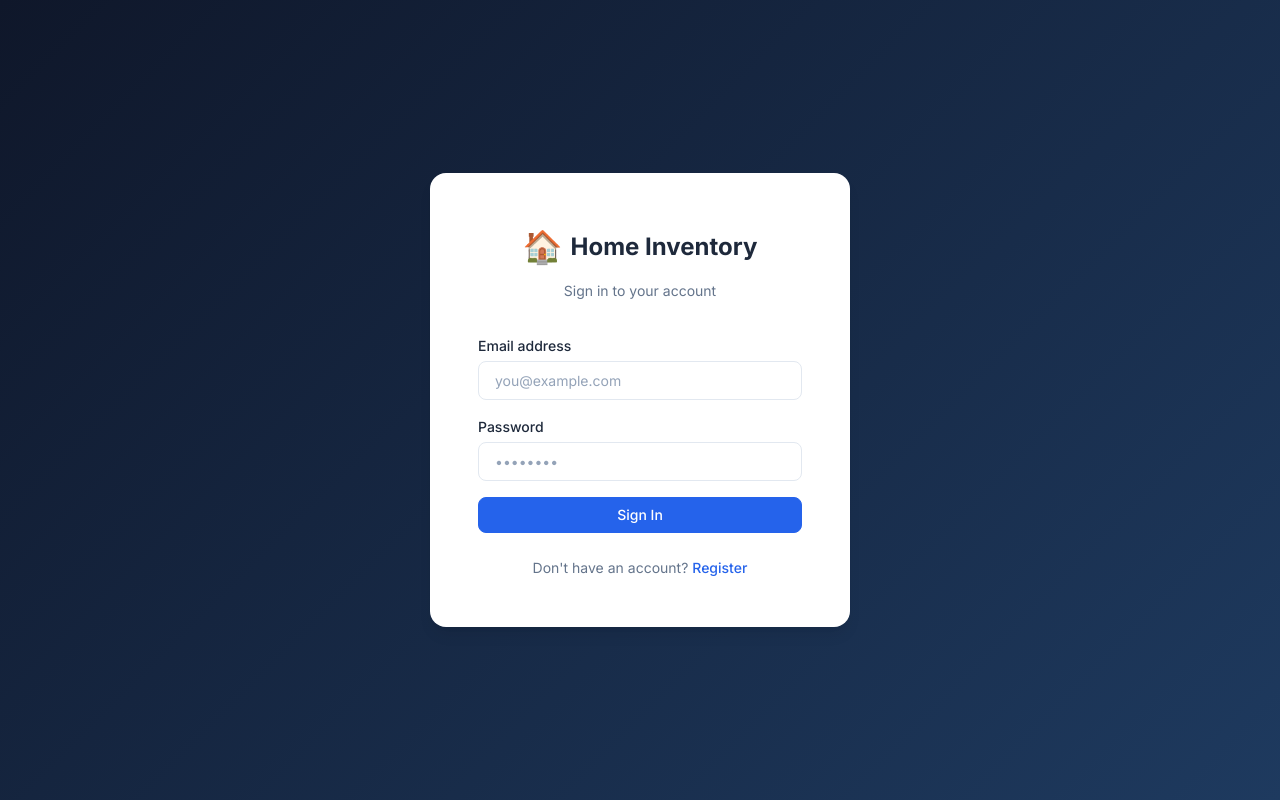
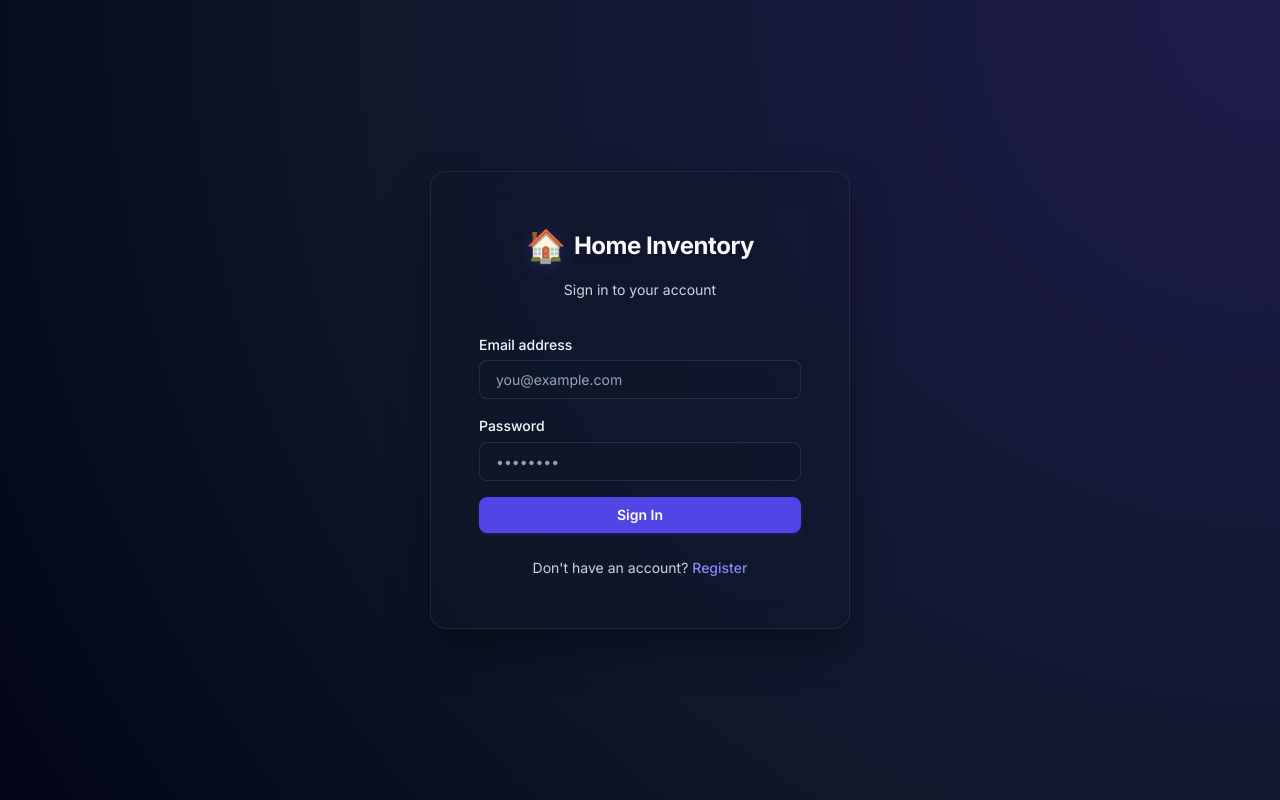
Before and after one commit to SPinnnovation/Inventory-Manager, a React (Vite) app in the folder frontend/: page /login in a window 1280 px wide. Built offline with nearby package versions, Linux system fonts and the light colour scheme; no server answers.

Commit message:
progress - frontend layout, styles and component animations

```diff
--- a/frontend/src/components/common/Button/styles/Button.module.css
+++ b/frontend/src/components/common/Button/styles/Button.module.css
@@ -4,32 +4,43 @@
   justify-content: center;
   gap: var(--space-xs);
   font-family: var(--font-sans);
-  font-weight: 500;
+  font-weight: 600;
   border-radius: var(--radius-md);
   border: 1.5px solid transparent;
   cursor: pointer;
-  transition: background var(--transition-fast), color var(--transition-fast),
-    border-color var(--transition-fast), box-shadow var(--transition-fast);
+  transition: all var(--transition-fast) var(--transition-bounce);
   white-space: nowrap;
   line-height: 1;
 }
-.btn:disabled { opacity: 0.55; cursor: not-allowed; }
+.btn:active:not(:disabled) {
+  transform: scale(0.96);
+}
+.btn:disabled {
+  opacity: 0.55;
+  cursor: not-allowed;
+}
 
 /* Sizes */
-.sm  { padding: 0.4rem 0.875rem; font-size: var(--text-sm); }
-.md  { padding: 0.6rem 1.25rem;  font-size: var(--text-sm); }
-.lg  { padding: 0.75rem 1.5rem;  font-size: var(--text-base); }
+.sm  { padding: 0.45rem 1rem; font-size: var(--text-sm); }
+.md  { padding: 0.65rem 1.35rem;  font-size: var(--text-sm); }
+.lg  { padding: 0.85rem 1.65rem;  font-size: var(--text-base); }
 
 /* Variants */
 .primary {
   background: var(--color-primary);
   color: #ffffff;
   border-color: var(--color-primary);
+  box-shadow: 0 2px 4px rgba(79, 70, 229, 0.2);
 }
 .primary:hover:not(:disabled) {
   background: var(--color-primary-hover);
   border-color: var(--color-primary-hover);
-  box-shadow: 0 0 0 3px var(--color-primary-light);
+  box-shadow: 0 4px 12px rgba(79, 70, 229, 0.35), var(--shadow-glow);
+  transform: translateY(-1px);
+}
+.primary:active:not(:disabled) {
+  transform: translateY(1px) scale(0.97);
+  box-shadow: 0 2px 4px rgba(79, 70, 229, 0.2);
 }
 
 .outline {
@@ -39,6 +50,7 @@
 }
 .outline:hover:not(:disabled) {
   background: var(--color-primary-light);
+  box-shadow: 0 0 0 3px var(--color-primary-light);
 }
 
 .ghost {
@@ -55,8 +67,14 @@
   background: var(--color-error);
   color: #ffffff;
   border-color: var(--color-error);
+  box-shadow: 0 2px 4px rgba(239, 68, 68, 0.2);
 }
-.danger:hover:not(:disabled) { filter: brightness(0.92); }
+.danger:hover:not(:disabled) {
+  background: #e11d48; /* rose-600 */
+  border-color: #e11d48;
+  box-shadow: 0 4px 12px rgba(239, 68, 68, 0.3), 0 0 0 3px rgba(239, 68, 68, 0.15);
+  transform: translateY(-1px);
+}
 
 /* Full width */
 .fullWidth { width: 100%; }
@@ -65,8 +83,8 @@
 .loading { position: relative; }
 .loadingText { opacity: 0.6; }
 .spinner {
-  width: 1em;
-  height: 1em;
+  width: 1.1em;
+  height: 1.1em;
   border: 2px solid currentColor;
   border-top-color: transparent;
   border-radius: 50%;
--- a/frontend/src/components/common/Input/styles/Input.module.css
+++ b/frontend/src/components/common/Input/styles/Input.module.css
@@ -21,7 +21,7 @@
 .input::placeholder { color: var(--color-text-light); }
 .input:focus {
   border-color: var(--color-primary);
-  box-shadow: 0 0 0 3px var(--color-primary-light);
+  box-shadow: var(--shadow-glow);
 }
 .inputError { border-color: var(--color-error); }
 .inputError:focus { box-shadow: 0 0 0 3px var(--color-error-light); }
--- a/frontend/src/components/common/Modal/styles/Modal.module.css
+++ b/frontend/src/components/common/Modal/styles/Modal.module.css
@@ -1,9 +1,11 @@
 .overlay {
   position: fixed; inset: 0;
-  background: rgba(0,0,0,.45);
+  background: rgba(15, 23, 42, 0.4);
+  backdrop-filter: blur(4px);
+  -webkit-backdrop-filter: blur(4px);
   display: flex; align-items: center; justify-content: center;
   z-index: 1000; padding: var(--space-lg);
-  animation: fadeIn 150ms ease;
+  animation: fadeIn 200ms ease;
 }
 .dialog {
   background: var(--color-surface);
@@ -11,7 +13,7 @@
   box-shadow: var(--shadow-lg);
   display: flex; flex-direction: column;
   max-height: 90vh; overflow: hidden;
-  animation: slideUp 200ms ease;
+  animation: slideUp 350ms var(--transition-bounce);
   width: 100%;
 }
 .sm  { max-width: 400px; }
--- a/frontend/src/components/common/Toast/styles/Toast.module.css
+++ b/frontend/src/components/common/Toast/styles/Toast.module.css
@@ -18,7 +18,7 @@
   border-radius: var(--radius-lg);
   box-shadow: var(--shadow-lg);
   font-size: var(--text-sm);
-  animation: slideIn var(--transition-base) ease;
+  animation: slideIn var(--transition-base) var(--transition-bounce);
   border-left: 4px solid transparent;
 }
 .success { background: var(--color-success-light); border-color: var(--color-success); }
--- a/frontend/src/pages/Login/styles/Login.module.css
+++ b/frontend/src/pages/Login/styles/Login.module.css
@@ -3,18 +3,28 @@
   display: flex;
   align-items: center;
   justify-content: center;
-  background: linear-gradient(135deg, #0f172a 0%, #1e3a5f 100%);
+  background: radial-gradient(circle at top right, #1e1b4b 0%, #0f172a 60%, #020617 100%);
   padding: var(--space-lg);
+
+  /* Override text and surface tokens locally for dark card contrast */
+  --color-text: #f8fafc;
+  --color-text-muted: #cbd5e1;
+  --color-text-light: #94a3b8;
+  --color-border: rgba(255, 255, 255, 0.1);
+  --color-surface: rgba(15, 23, 42, 0.4);
 }
 
 .card {
   background: var(--color-surface);
+  backdrop-filter: blur(16px);
+  -webkit-backdrop-filter: blur(16px);
+  border: 1px solid rgba(255, 255, 255, 0.08);
   border-radius: var(--radius-xl);
   padding: var(--space-2xl);
   width: 100%;
   max-width: 420px;
-  box-shadow: var(--shadow-lg);
-  animation: fadeUp 0.35s ease;
+  box-shadow: 0 20px 40px rgba(0, 0, 0, 0.35);
+  animation: fadeUp 0.5s var(--transition-bounce);
 }
 
 .brand {
@@ -24,11 +34,16 @@
   gap: var(--space-sm);
   margin-bottom: var(--space-sm);
 }
-.brandIcon { font-size: 2rem; }
+.brandIcon {
+  font-size: 2rem;
+  filter: drop-shadow(0 2px 8px rgba(79, 70, 229, 0.3));
+}
 .brandName {
   font-size: var(--text-2xl);
   font-weight: 700;
   color: var(--color-text);
+  letter-spacing: -0.020em;
+  text-shadow: 0 2px 4px rgba(0, 0, 0, 0.2);
 }
 
 .subtitle {
@@ -50,10 +65,10 @@
   color: var(--color-text-muted);
   margin-top: var(--space-lg);
 }
-.link { color: var(--color-primary); font-weight: 500; }
-.link:hover { text-decoration: underline; }
+.link { color: #818cf8; font-weight: 500; transition: color var(--transition-fast); }
+.link:hover { color: #a5b4fc; text-decoration: none; }
 
 @keyframes fadeUp {
-  from { opacity: 0; transform: translateY(12px); }
+  from { opacity: 0; transform: translateY(16px); }
   to   { opacity: 1; transform: translateY(0); }
 }
--- a/frontend/src/styles/globals.css
+++ b/frontend/src/styles/globals.css
@@ -2,36 +2,36 @@
    CSS Custom Properties — single source of truth for the app
    ============================================================ */
 :root {
-  /* Brand */
-  --color-primary:        #2563eb;
-  --color-primary-hover:  #1d4ed8;
-  --color-primary-light:  #dbeafe;
+  /* Brand - Premium Tech Indigo */
+  --color-primary:        #4f46e5; /* indigo-600 */
+  --color-primary-hover:  #4338ca; /* indigo-700 */
+  --color-primary-light:  rgba(79, 70, 229, 0.08);
 
-  /* Surfaces */
-  --color-bg:       #f1f5f9;
-  --color-surface:  #ffffff;
-  --color-border:   #e2e8f0;
+  /* Surfaces - Clean Slate */
+  --color-bg:       #f8fafc; /* slate-50 */
+  --color-surface:  #ffffff; /* white */
+  --color-border:   #e2e8f0; /* slate-200 */
 
   /* Text */
-  --color-text:       #1e293b;
-  --color-text-muted: #64748b;
-  --color-text-light: #94a3b8;
+  --color-text:       #0f172a; /* slate-900 */
+  --color-text-muted: #475569; /* slate-600 */
+  --color-text-light: #94a3b8; /* slate-400 */
 
   /* Sidebar */
-  --color-sidebar-bg:     #0f172a;
-  --color-sidebar-text:   #cbd5e1;
-  --color-sidebar-hover:  #1e293b;
-  --color-sidebar-active: #2563eb;
+  --color-sidebar-bg:     #0f172a; /* slate-900 */
+  --color-sidebar-text:   #94a3b8; /* slate-400 */
+  --color-sidebar-hover:  rgba(255, 255, 255, 0.04);
+  --color-sidebar-active: #4f46e5;
 
-  /* Status */
-  --color-success:        #22c55e;
-  --color-success-light:  #dcfce7;
-  --color-warning:        #f59e0b;
-  --color-warning-light:  #fef3c7;
-  --color-error:          #ef4444;
-  --color-error-light:    #fee2e2;
-  --color-info:           #3b82f6;
-  --color-info-light:     #dbeafe;
+  /* Status - Curated HSL */
+  --color-success:        #10b981; /* emerald-500 */
+  --color-success-light:  rgba(16, 185, 129, 0.08);
+  --color-warning:        #f59e0b; /* amber-500 */
+  --color-warning-light:  rgba(245, 158, 11, 0.08);
+  --color-error:          #ef4444; /* rose-500 */
+  --color-error-light:    rgba(239, 68, 68, 0.08);
+  --color-info:           #0ea5e9; /* sky-500 */
+  --color-info-light:     rgba(14, 165, 233, 0.08);
 
   /* Spacing */
   --space-xs:  0.25rem;
@@ -42,15 +42,16 @@
   --space-2xl: 3rem;
 
   /* Radii */
-  --radius-sm: 0.25rem;
+  --radius-sm: 0.375rem;
   --radius-md: 0.5rem;
   --radius-lg: 0.75rem;
   --radius-xl: 1rem;
 
-  /* Shadows */
-  --shadow-sm: 0 1px 2px 0 rgba(0,0,0,.05);
-  --shadow-md: 0 4px 6px -1px rgba(0,0,0,.08), 0 2px 4px -2px rgba(0,0,0,.05);
-  --shadow-lg: 0 10px 15px -3px rgba(0,0,0,.08), 0 4px 6px -4px rgba(0,0,0,.05);
+  /* Shadows - Layered & Glowing */
+  --shadow-sm: 0 1px 2px 0 rgba(0, 0, 0, 0.05);
+  --shadow-md: 0 4px 12px -2px rgba(15, 23, 42, 0.08), 0 2px 6px -1px rgba(15, 23, 42, 0.04);
+  --shadow-lg: 0 20px 25px -5px rgba(15, 23, 42, 0.1), 0 10px 10px -5px rgba(15, 23, 42, 0.04);
+  --shadow-glow: 0 0 12px rgba(79, 70, 229, 0.24);
 
   /* Layout */
   --sidebar-width:  260px;
@@ -59,6 +60,8 @@
   /* Transitions */
   --transition-fast: 150ms ease;
   --transition-base: 250ms ease;
+  --transition-bounce: cubic-bezier(0.34, 1.56, 0.64, 1);
+  --transition-smooth: cubic-bezier(0.16, 1, 0.3, 1);
 
   /* Typography */
   --font-sans: 'Inter', system-ui, -apple-system, sans-serif;
@@ -76,7 +79,11 @@
    ============================================================ */
 *, *::before, *::after { box-sizing: border-box; margin: 0; padding: 0; }
 
-html { font-size: 16px; -webkit-text-size-adjust: 100%; }
+html {
+  font-size: 16px;
+  -webkit-text-size-adjust: 100%;
+  scroll-behavior: smooth;
+}
 
 body {
   font-family: var(--font-sans);
@@ -85,11 +92,18 @@ body {
   background-color: var(--color-bg);
   line-height: 1.6;
   -webkit-font-smoothing: antialiased;
+  overflow-x: hidden;
 }
 
 a { color: inherit; text-decoration: none; }
 
-button { cursor: pointer; font-family: inherit; }
+button {
+  cursor: pointer;
+  font-family: inherit;
+  border: none;
+  background: none;
+  outline: none;
+}
 
 img, svg { display: block; max-width: 100%; }
 
@@ -99,16 +113,36 @@ h1, h2, h3, h4, h5, h6 {
   font-weight: 600;
   line-height: 1.3;
   color: var(--color-text);
+  letter-spacing: -0.02em;
 }
 
 /* Scrollbar */
-::-webkit-scrollbar { width: 6px; height: 6px; }
+::-webkit-scrollbar { width: 8px; height: 8px; }
 ::-webkit-scrollbar-track { background: transparent; }
-::-webkit-scrollbar-thumb { background: var(--color-border); border-radius: 999px; }
-::-webkit-scrollbar-thumb:hover { background: var(--color-text-light); }
+::-webkit-scrollbar-thumb { background: #cbd5e1; border-radius: 999px; border: 2px solid var(--color-bg); }
+::-webkit-scrollbar-thumb:hover { background: #94a3b8; }
 
 /* Focus ring */
 :focus-visible {
   outline: 2px solid var(--color-primary);
   outline-offset: 2px;
 }
+
+/* Global Transition Utility Classes */
+.animate-fade-in {
+  animation: fadeIn 350ms var(--transition-smooth);
+}
+
+.animate-slide-up {
+  animation: slideUp 400ms var(--transition-smooth);
+}
+
+@keyframes fadeIn {
+  from { opacity: 0; }
+  to { opacity: 1; }
+}
+
+@keyframes slideUp {
+  from { opacity: 0; transform: translateY(12px); }
+  to { opacity: 1; transform: translateY(0); }
+}
```
Also changed, not shown: frontend/src/layouts/Header/styles/Header.module.css (+15 -3 lines), frontend/src/layouts/Sidebar/styles/Sidebar.module.css (+8 -6 lines), frontend/src/pages/Dashboard/styles/Dashboard.module.css (+11 -3 lines), 1 other file (tests, documents, lock files or other folders).
